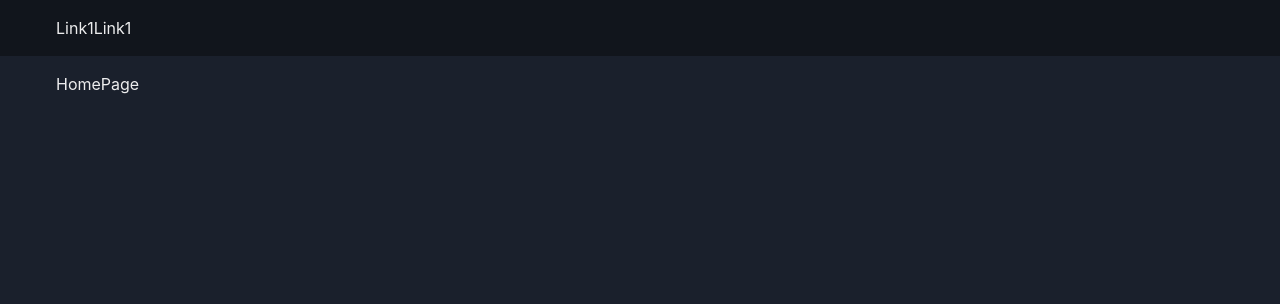
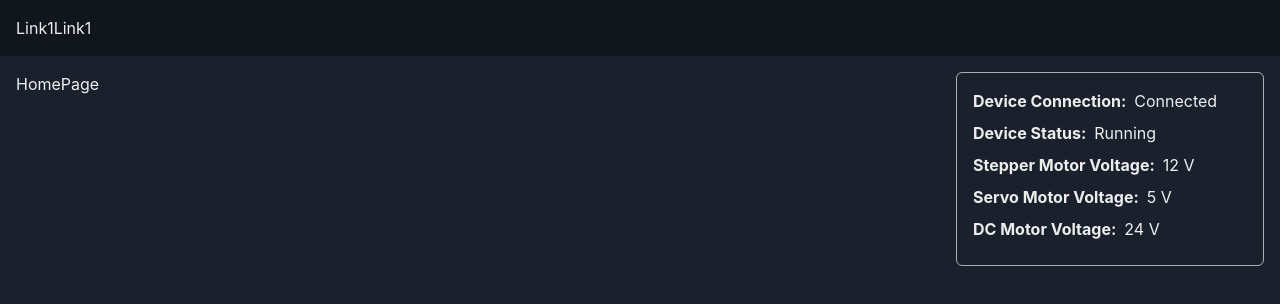
Before and after one commit to berkinanik/dyenco-web-frontend, a React (Vite) app: page /#/ in a window 1280 px wide. Shown: the top 304 px of the page. Built offline with nearby package versions, Linux system fonts and the light colour scheme.

Commit message:
feat: update layout with device status component

```diff
--- a/src/App.tsx
+++ b/src/App.tsx
@@ -1,22 +1,17 @@
 import { Box } from '@chakra-ui/react';
 import { HashRouter, Route, Switch } from 'react-router-dom';
 
+import { Layout } from './components/layout/Layout';
 import { Navbar } from './components/navbar/Navbar';
 import { HomePage } from './pages/home/HomePage';
 
-export const App = () => {
+export const App: React.FC = () => {
   return (
     <Box display="flex" width="100%" height="100%" flexDirection="column">
       <HashRouter>
         <Navbar />
 
-        <Box
-          display="flex"
-          maxWidth="1200px"
-          padding={4}
-          marginX="auto"
-          width="100%"
-        >
+        <Layout>
           <Switch>
             <Route path="/" exact>
               <HomePage />
@@ -30,7 +25,7 @@ export const App = () => {
               <Box>404</Box>
             </Route>
           </Switch>
-        </Box>
+        </Layout>
       </HashRouter>
     </Box>
   );
--- /dev/null
+++ b/src/components/device-status/DeviceStatus.tsx
@@ -0,0 +1,44 @@
+import { Box, Flex, Text } from '@chakra-ui/react';
+
+export const DeviceStatus: React.FC = () => {
+  const isConnected = true;
+  const isRunning = true;
+  const stepperVoltage = 12;
+  const servoVoltage = 5;
+  const dcMotorVoltage = 24;
+
+  return (
+    <Box
+      padding={4}
+      borderWidth={1}
+      borderColor="whiteAlpha.700"
+      borderStyle="solid"
+      borderRadius="md"
+    >
+      <Flex alignItems="center" mb={2}>
+        <Text fontWeight="bold">Device Connection:</Text>
+        <Text ml={2}>{isConnected ? 'Connected' : 'Disconnected'}</Text>
+      </Flex>
+
+      <Flex alignItems="center" mb={2}>
+        <Text fontWeight="bold">Device Status:</Text>
+        <Text ml={2}>{isRunning ? 'Running' : 'Stopped'}</Text>
+      </Flex>
+
+      <Flex alignItems="center" mb={2}>
+        <Text fontWeight="bold">Stepper Motor Voltage:</Text>
+        <Text ml={2}>{stepperVoltage} V</Text>
+      </Flex>
+
+      <Flex alignItems="center" mb={2}>
+        <Text fontWeight="bold">Servo Motor Voltage:</Text>
+        <Text ml={2}>{servoVoltage} V</Text>
+      </Flex>
+
+      <Flex alignItems="center" mb={2}>
+        <Text fontWeight="bold">DC Motor Voltage:</Text>
+        <Text ml={2}>{dcMotorVoltage} V</Text>
+      </Flex>
+    </Box>
+  );
+};
--- /dev/null
+++ b/src/components/layout/Layout.tsx
@@ -0,0 +1,28 @@
+import { Box, Grid, GridItem } from '@chakra-ui/react';
+
+import { DeviceStatus } from '../device-status/DeviceStatus';
+
+type Props = {
+  children?: React.ReactNode;
+};
+
+export const Layout: React.FC<Props> = ({ children }) => {
+  return (
+    <Box
+      display="flex"
+      flexDirection="row"
+      maxWidth="80em"
+      padding={4}
+      marginX="auto"
+      width="100%"
+    >
+      <Grid templateColumns="3fr 1fr" gap={4} flex={1}>
+        <GridItem>{children}</GridItem>
+
+        <GridItem>
+          <DeviceStatus />
+        </GridItem>
+      </Grid>
+    </Box>
+  );
+};
--- a/src/components/navbar/Navbar.tsx
+++ b/src/components/navbar/Navbar.tsx
@@ -1,11 +1,11 @@
 import { Box } from '@chakra-ui/react';
 
-export const Navbar = () => {
+export const Navbar: React.FC = () => {
   return (
     <Box flex={1} backgroundColor="blackAlpha.500">
       <Box
         marginX="auto"
-        maxWidth="1200px"
+        maxWidth="80em"
         display="flex"
         flexDirection="row"
         padding={4}
```
